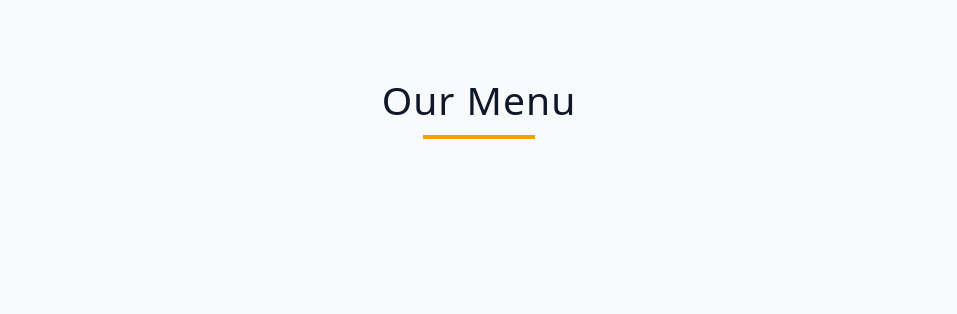
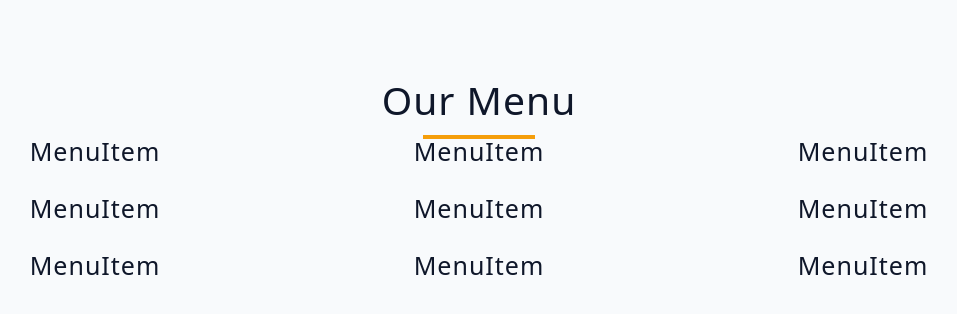
Before and after one commit to danwhitlock/product-selection, a React (Vite) app: page / in a window 1280 px wide. Shown: the top 314 px of the page, without its empty margins (161-1118 px from the left). Built offline with nearby package versions, Linux system fonts and the light colour scheme.

Commit message:
create menu & menuItems components

```diff
--- a/src/App.jsx
+++ b/src/App.jsx
@@ -1,10 +1,16 @@
+import { useState } from "react";
+import menu from "./data";
+import Menu from "./Menu";
 import Title from "./Title";
 
 const App = () => {
+  const [menuItems, setMenuItems] = useState(menu);
+
   return (
     <main>
       <section className="menu">
         <Title text="our menu" />
+        <Menu items={menuItems} />
       </section>
     </main>
   );
--- /dev/null
+++ b/src/Menu.jsx
@@ -0,0 +1,12 @@
+import MenuItem from "./MenuItem";
+
+const Menu = ({ items }) => {
+  return (
+    <div className="section-center">
+      {items.map((menuItem) => {
+        return <MenuItem key={menuItem.id} {...menuItem} />;
+      })}
+    </div>
+  );
+};
+export default Menu;
--- /dev/null
+++ b/src/MenuItem.jsx
@@ -0,0 +1,4 @@
+const MenuItem = () => {
+  return <h4>MenuItem</h4>;
+};
+export default MenuItem;
```
